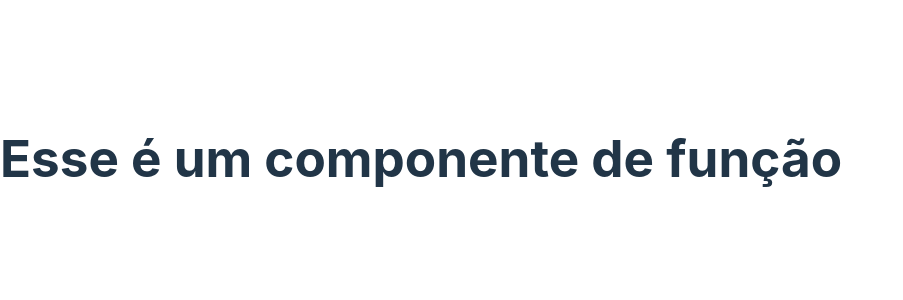
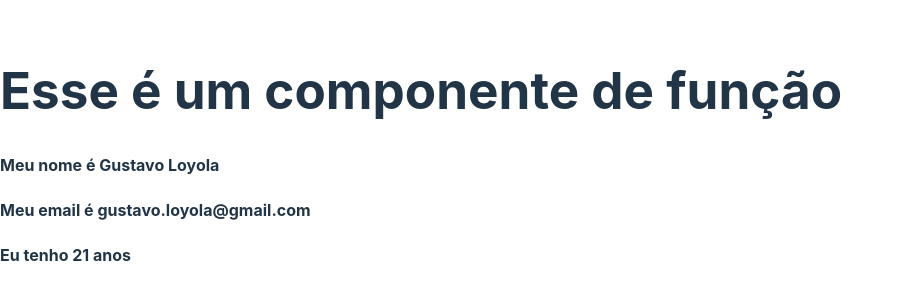
Before and after one commit to GuhLoyola/curso-react18-com-typescript, a React (Vite) app: page / in a window 1280 px wide. Shown: the part 242-542 px from the top of the page, without its empty margins (0-903 px from the left). Built offline with nearby package versions, Linux system fonts and the light colour scheme.

Commit message:
Organização do código alterada

```diff
--- a/src/App.tsx
+++ b/src/App.tsx
@@ -1,4 +1,6 @@
 // Exemplo de um componente de CLASSE:
+
+import User from "./components/User"
 
 /*
 
@@ -16,7 +18,11 @@ class App extends React.Component {
 
 const App = () => {
   return (
-    <h1>Esse é um componente de função</h1>
+    <>
+      <h1>Esse é um componente de função</h1>
+
+      <User />
+    </>
   )
 }
 
--- /dev/null
+++ b/src/components/User.tsx
@@ -0,0 +1,15 @@
+import UserAge from "./UserAge"
+import UserEmail from "./UserEmail"
+import UserName from "./UserName"
+
+const User = () => {
+    return (
+        <>
+            <UserName />
+            <UserEmail />
+            <UserAge />
+        </>
+    )
+}
+
+export default User
--- /dev/null
+++ b/src/components/UserAge.tsx
@@ -0,0 +1,7 @@
+const UserAge = () => {
+    return (
+        <h4>Eu tenho 21 anos</h4>
+    )
+}
+
+export default UserAge
--- /dev/null
+++ b/src/components/UserEmail.tsx
@@ -0,0 +1,7 @@
+const UserEmail = () => {
+    return (
+        <h4>Meu email é gustavo.loyola@gmail.com</h4>
+    )
+}
+
+export default UserEmail
--- /dev/null
+++ b/src/components/UserName.tsx
@@ -0,0 +1,7 @@
+const UserName = () => {
+    return (
+        <h4>Meu nome é Gustavo Loyola</h4>
+    )
+}
+
+export default UserName
```
